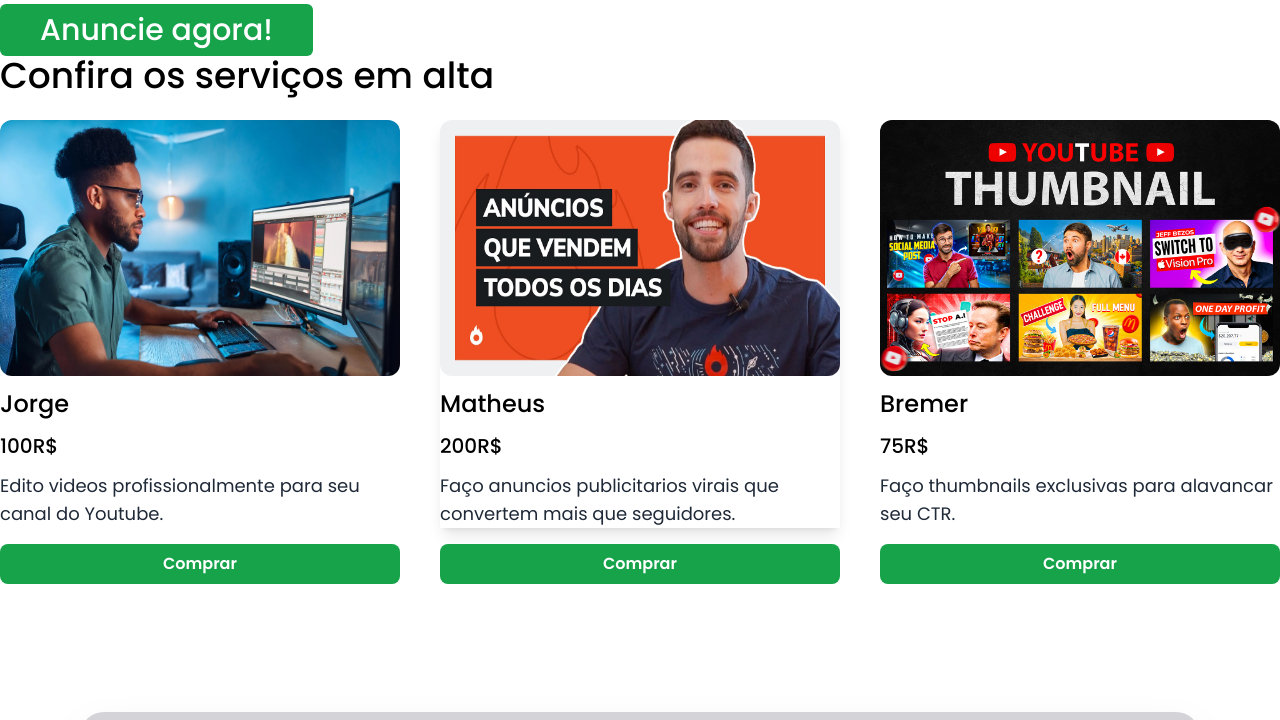
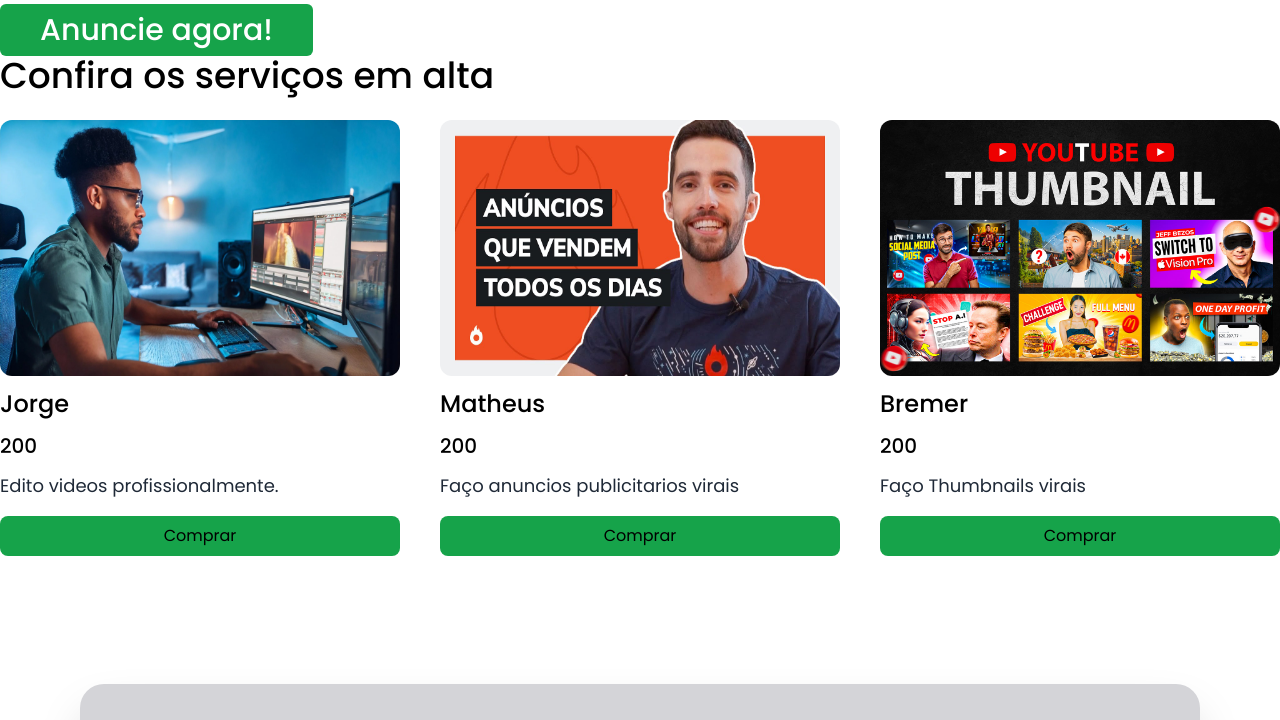
Before and after one commit to caioceo/VintePila-HTMLcss, a plain HTML site: page index.html in a window 1280 px wide. Shown: the part 800-1520 px from the top of the page. Drawn offline with nearby package versions, Linux system fonts and the light colour scheme; grey boxes are pictures that could not be loaded.

Commit message:
dinamic cards .js

```diff
--- a/index.html
+++ b/index.html
@@ -47,44 +47,7 @@
 
         <section class="">
             <h1 class="mb-6 text-4xl font-medium">Confira os serviços em alta</h1>
-            <div class="gap-10 justify-center grid grid-cols-3">
-                <div class="">
-                    <img class="rounded-xl w-full h-64 overflow-hidden" src="editor de video.webp" alt="">
-                    <div class="items-center">
-                        <h5 class="text-2xl md:text-2xl font-medium mt-3">Jorge</h5>
-                        <h5 class="ml-auto text-2xl md:text-xl font-medium mt-3">100R$</h5>
-                    </div>
-                    <p class="text-gray-800 text-lg mt-3">Edito videos profissionalmente para seu canal do Youtube.</p>
-                </div>
-
-                <div class="shadow-lg">
-                    <img class="rounded-xl w-full h-64 overflow-hidden" src="anuncio comercial.jpg" alt="">
-                    <div class="items-center">
-                        <h5 class="text-2xl md:text-2xl font-medium mt-3">Matheus</h5>
-                        <h5 class="ml-auto text-2xl md:text-xl font-medium mt-3">200R$</h5>
-                    </div>
-                    <p class="text-gray-800 text-lg mt-3">Faço anuncios publicitarios virais que convertem mais que
-                        seguidores.</p>
-                </div>
-
-
-                <div>
-                    <img class="rounded-xl w-full h-64 overflow-hidden" src="thumbail service.jpg" alt="">
-                    <div class="items-center">
-                        <h5 class="text-2xl md:text-2xl font-medium mt-3">Bremer</h5>
-                        <h5 class="ml-auto text-2xl md:text-xl font-medium mt-3">75R$</h5>
-                    </div>
-                    <p class="text-gray-800 text-lg mt-3">Faço thumbnails exclusivas para alavancar seu CTR.</p>
-                </div>
-            </div>
-            <div class="grid grid-cols-3 gap-10 justify-center text-white font-semibold">
-                <a href="Editor.html"
-                    class="focus:sclae-95 transition-all duration-300 ease-out flex mt-4 bg-green-600 hover:bg-green-700 rounded-lg py-2 items-center justify-center">Comprar</a>
-                <a href="Marketin.html"
-                    class="focus:sclae-95 transition-all duration-300 ease-out flex mt-4 bg-green-600 hover:bg-green-700 rounded-lg py-2 items-center justify-center">Comprar</a>
-                <a href="Desing.html"
-                    class="focus:sclae-95 transition-all duration-300 ease-out flex mt-4 bg-green-600 hover:bg-green-700 rounded-lg py-2 items-center justify-center">Comprar</a>
-            </div>
+            <div class="gap-10 justify-center grid grid-cols-3" id="cards"></div>
         </section>
 
 
@@ -93,7 +56,9 @@
             <div class="gap">
                 <h1 class="text-3xl font-medium mb-3">VintePila pro.</h1>
                 <h2 class="text-7xl">O plano <span class="text-green-400">premium</span> para seu negócio</h2>
-                <div class="grid grid-cols-2 mt-5 gap-3">
+
+
+                <div class="grid grid-cols-2 mt-5 gap-3" id="premium">
                     <div>
                         <span class="stroke-green-400 material-symbols-outlined">
                             priority
@@ -134,7 +99,7 @@
                 alt="">
         </section>
 
-</section>
+        </section>
         <div class="gap-10 justify-between flex mb-10">
             <div class="flex flex-col">
                 <h1 class="mb-6">Categorias</h1>
@@ -229,7 +194,7 @@
         </nav>
 
     </main>
-
+    <script src="script.js"></script>
 </body>
 
 </html>
--- /dev/null
+++ b/script.js
@@ -0,0 +1,57 @@
+let info = [
+    {
+        nome: "Jorge",
+        preco: 200,
+        descricao: "Edito videos profissionalmente.",
+        img: "imagens/editor de video.webp"
+    },
+    {
+        nome: "Matheus",
+        preco: 200,
+        descricao: "Faço anuncios publicitarios virais",
+        img: "imagens/anuncio comercial.jpg"
+    },
+    {
+        nome: "Bremer",
+        preco: 200,
+        descricao: "Faço Thumbnails virais",
+        img: "imagens/thumbail service.jpg"
+    },
+
+]
+
+const container = document.getElementById("cards")
+
+for (let i = 0; i < info.length; i++) {
+    const card = document.createElement("div")
+
+    card.innerHTML = `
+    <img class="rounded-xl w-full h-64 overflow-hidden" src="${info[i].img}" alt="">
+        <div class="items-center">
+            <h5 class="text-2xl md:text-2xl font-medium mt-3">${info[i].nome}</h5>
+            <h5 class="ml-auto text-2xl md:text-xl font-medium mt-3">${info[i].preco}</h5>
+        </div>
+    <p class="text-gray-800 text-lg mt-3">${info[i].descricao}</p>
+    <a href="Editor.html"
+                    class="focus:sclae-95 transition-all duration-300 ease-out flex mt-4 bg-green-600 hover:bg-green-700 rounded-lg py-2 items-center justify-center">Comprar</a>
+    `
+
+    container.appendChild(card)
+}
+
+
+
+
+
+
+let footer = [
+    {
+        nome: "",
+        links: [
+            {
+                link: "",
+                nome: ""
+            }
+        ]
+    },
+]
```
Also changed, not shown: imagens/anuncio comercial.jpg (renamed from anuncio comercial.jpg), imagens/editor de video.webp (renamed from editor de video.webp), imagens/thumbail service.jpg (renamed from thumbail service.jpg), premium.js (added).
